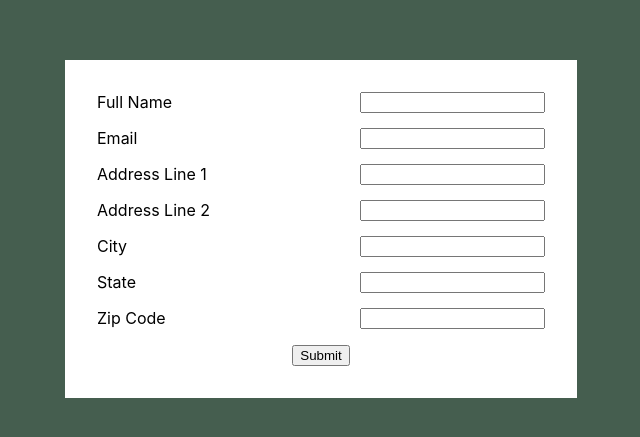
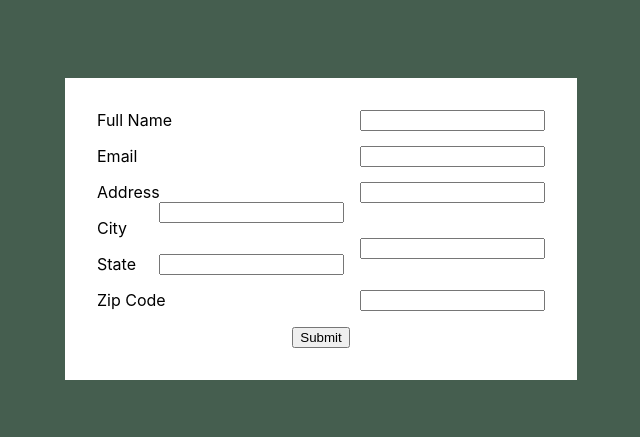
Before and after one commit to carah-tychewicz/simple-webform, a React (Create React App) app: page / in a window 1280 px wide. Shown: the part 171-608 px from the top of the page, without its empty margins (319-959 px from the left). Built offline with nearby package versions, Linux system fonts and the light colour scheme.

Commit message:
reworking address inputs

```diff
--- a/src/components/Form.jsx
+++ b/src/components/Form.jsx
@@ -45,11 +45,8 @@ const Form = () => {
             <input type='text' name='email' maxLength='50' onChange={handleInputChange} value={inputs.email ?? ''} required />
           </div>
           <div className='form-item'>
-            <label>Address Line 1</label>
+            <label>Address</label>
             <input type='text' name='addressLineOne' maxLength='50' onChange={handleInputChange} value={inputs.addressLineOne ?? ''} />
-          </div>
-          <div className='form-item'>
-            <label>Address Line 2</label>
             <input type='text' name='addressLineTwo' maxLength='50' onChange={handleInputChange} value={inputs.addressLineTwo ?? ''} />
           </div>
           <div className='form-item'>
```
